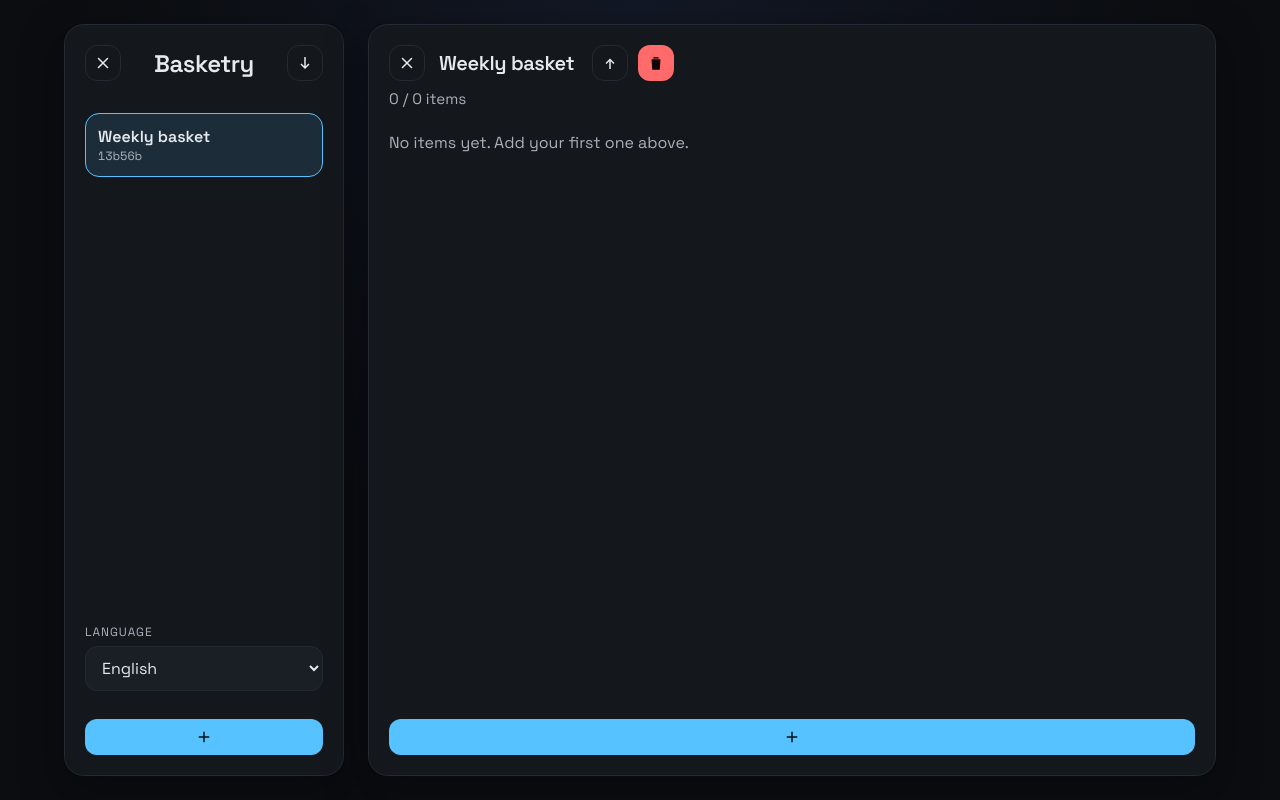
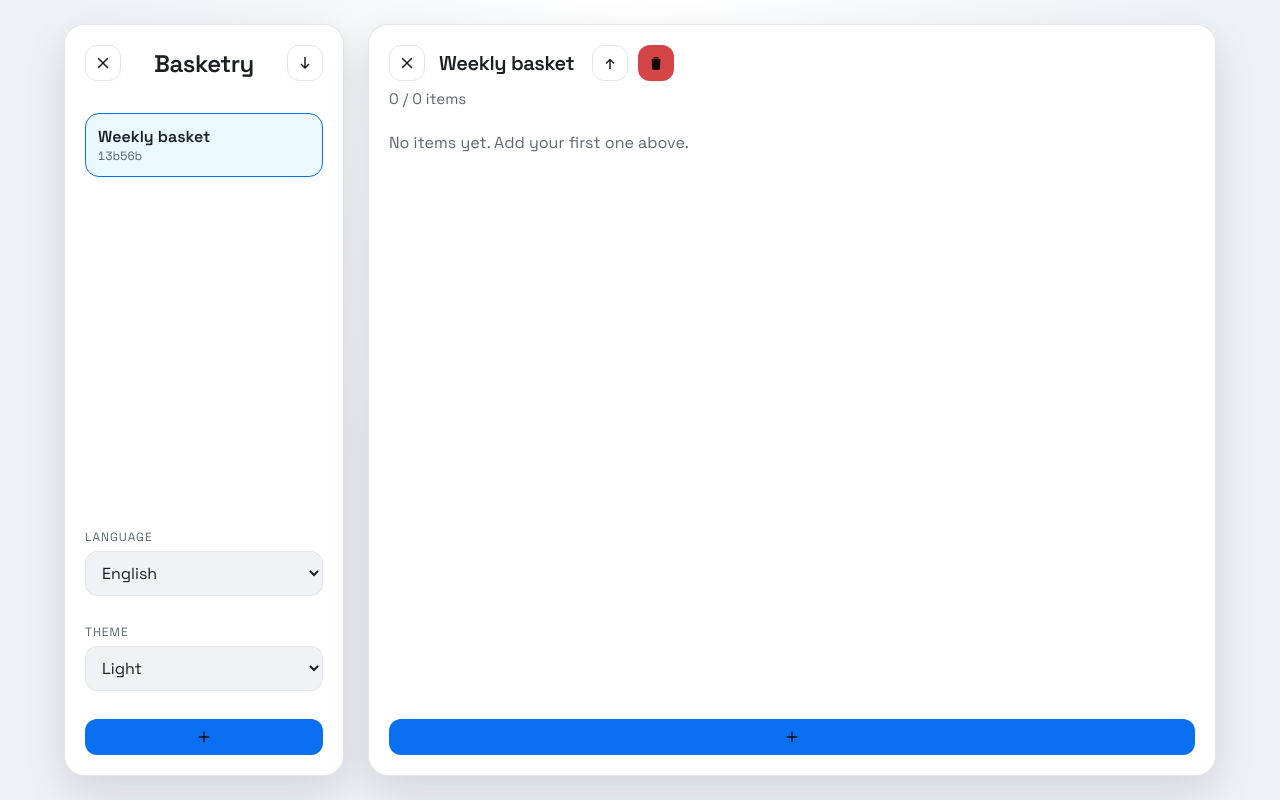
Before and after one commit to seclace/basketry-app, a SvelteKit app: page / in a window 1280 px wide. Both pictures are taken after a click on the button "Toggle sidebar". Built offline with nearby package versions, Linux system fonts and the light colour scheme.

Commit message:
Add light theme

```diff
--- a/src/app.css
+++ b/src/app.css
@@ -12,11 +12,27 @@
 	--shadow: 0 16px 40px rgba(5, 8, 12, 0.55);
 	--gutter: 24px;
 	--main-fixed: 220px;
+	--app-background: radial-gradient(circle at top, #131826 0%, #0b0d10 55%);
 	font-family:
 		'Space Grotesk',
 		system-ui,
 		-apple-system,
 		sans-serif;
+}
+
+:root[data-theme='light'] {
+	color-scheme: light;
+	--bg: #f5f6f8;
+	--panel: #ffffff;
+	--panel-alt: #f0f2f5;
+	--text: #1b1f24;
+	--muted: #5e6673;
+	--accent: #0b6ff2;
+	--accent-strong: #085ed0;
+	--danger: #d64545;
+	--border: #e1e5ea;
+	--shadow: 0 16px 40px rgba(15, 20, 30, 0.12);
+	--app-background: radial-gradient(circle at top, #ffffff 0%, #eef1f6 55%);
 }
 
 * {
@@ -25,7 +41,7 @@
 
 body {
 	margin: 0;
-	background: radial-gradient(circle at top, #131826 0%, #0b0d10 55%);
+	background: var(--app-background);
 	color: var(--text);
 	min-height: 100vh;
 	overflow: hidden;
--- a/src/lib/i18n.ts
+++ b/src/lib/i18n.ts
@@ -13,6 +13,9 @@ const messages = {
 		itemsCount: 'items',
 		activeItemsLabel: 'Active',
 		totalItemsLabel: 'Total',
+		themeLabel: 'Theme',
+		themeDark: 'Dark',
+		themeLight: 'Light',
 		listNameLabel: 'List name',
 		saveName: 'Save name',
 		selectList: 'Select a list',
@@ -100,6 +103,9 @@ const messages = {
 		itemsCount: 'позиций',
 		activeItemsLabel: 'Активно',
 		totalItemsLabel: 'Всего',
+		themeLabel: 'Тема',
+		themeDark: 'Тёмная',
+		themeLight: 'Светлая',
 		listNameLabel: 'Название списка',
 		saveName: 'Сохранить имя',
 		selectList: 'Выберите список',
--- a/src/routes/+page.svelte
+++ b/src/routes/+page.svelte
@@ -59,6 +59,7 @@ let confirmDialog: HTMLDialogElement | null = null;
 	let videoEl: HTMLVideoElement | null = null;
 	let scanner: BrowserQRCodeReader | null = null;
 	let addAnother = true;
+	let theme: 'dark' | 'light' = 'dark';
 	type GroupedEntry = {
 		id: string;
 		items: Item[];
@@ -95,6 +96,23 @@ let confirmDialog: HTMLDialogElement | null = null;
 		mergeTargetId = activeListId ?? '';
 		await loadItems();
 		resetForm();
+	};
+
+	const getInitialTheme = () => {
+		if (typeof window === 'undefined') return 'dark';
+		const stored = localStorage.getItem('basketry-theme');
+		if (stored === 'light' || stored === 'dark') return stored;
+		return window.matchMedia('(prefers-color-scheme: light)').matches ? 'light' : 'dark';
+	};
+
+	const setTheme = (value: 'dark' | 'light') => {
+		theme = value;
+		if (typeof document !== 'undefined') {
+			document.documentElement.dataset.theme = value;
+		}
+		if (typeof localStorage !== 'undefined') {
+			localStorage.setItem('basketry-theme', value);
+		}
 	};
 
 	const loadItems = async () => {
@@ -404,6 +422,7 @@ let confirmDialog: HTMLDialogElement | null = null;
 	};
 
 	onMount(async () => {
+		setTheme(getInitialTheme());
 		await seedDefaults();
 		await loadAll();
 	});
@@ -495,6 +514,13 @@ $: otherCategoryId = categories.find((category) => category.id === 'cat-other')?
 			<select id="lang" bind:value={$locale}>
 				<option value="en">English</option>
 				<option value="ru">Русский</option>
+			</select>
+		</div>
+		<div class="field sidebar-theme">
+			<label for="theme">{$t.themeLabel}</label>
+			<select id="theme" bind:value={theme} on:change={(event) => setTheme((event.currentTarget as HTMLSelectElement).value as 'dark' | 'light')}>
+				<option value="dark">{$t.themeDark}</option>
+				<option value="light">{$t.themeLight}</option>
 			</select>
 		</div>
 
```
